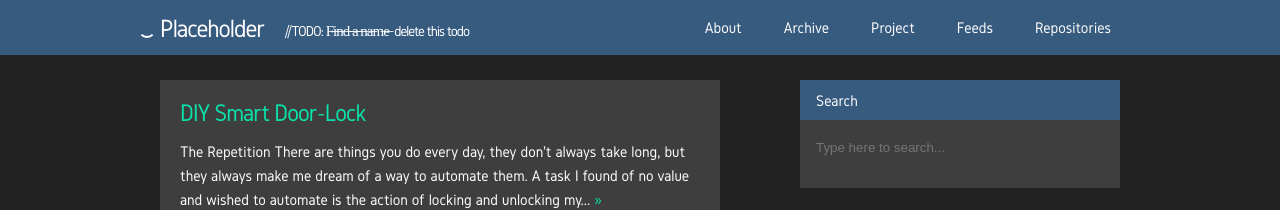
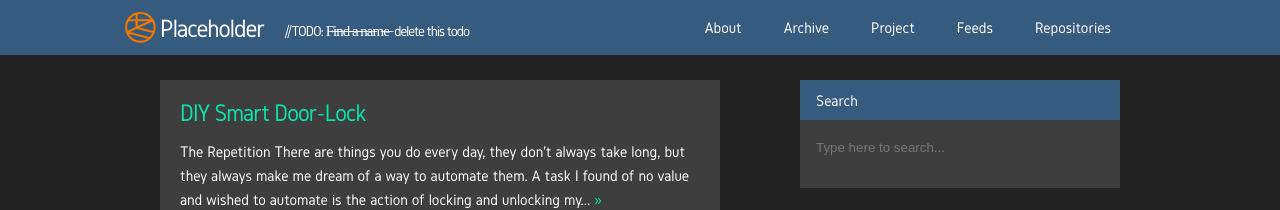
Before and after one commit to lapinozz/lapinozz.github.io, a Jekyll site: the page built from index.html, in a window 1280 px wide. Shown: the top 210 px of the page. Built offline with Jekyll 4.4.1, drawn with Linux system fonts in a browser that asks for light colours; nearby versions of some CDN libraries; the list of posts is cut into pages by our own code; comment, search, counter and statistics services are not loaded; a style sheet for code colours, icons or effects is not loaded.

Commit message:
Replaced loading animation with logo

```diff
--- a/_includes/footer.html
+++ b/_includes/footer.html
@@ -71,14 +71,43 @@ $(document).ready(function() {
         );
     </script>
 <script type="text/javascript" src="//cdnjs.cloudflare.com/ajax/libs/jquery.pjax/1.9.6/jquery.pjax.min.js"></script>
-<script type="text/javascript" src="//cdnjs.cloudflare.com/ajax/libs/pace/1.0.2/pace.min.js"></script>
 <script type="text/javascript" src="/assets/js/jquery-autocomplete.js"></script>
 <script src="/assets/js/responsive_waterfall.js"></script>
+<script src="/assets/js/logo.js"></script>
 <script type="text/javascript" src="//cdnjs.cloudflare.com/ajax/libs/jquery.lazyload/1.9.1/jquery.lazyload.min.js"></script>
 <script>
 
+const scale = 0.035;
+const settings = {
+  radius: 136 * scale,
+  padding: 10 * scale,
+  lineWidth: 20 * scale,
+  lStartAngle: -15 + 360,
+  zAngles0: -60 + 360,
+  zAngles1: -110 + 360,
+  zAngles2: 140,
+  isPath: false,
+  anim: 'basic',
+  loop:  true,
+  alternate:  true,
+  color: '#ef7800'
+};
 
-$(document).ready(function(){$(".menu-icon").click(function(){$(".trigger").toggle()})}),$(function(){$(document).pjax("#route","body",{fragment:"body",timeout:1e5,scrollTo:0,push:!0,maxCacheLength:20,replace:!1})}),$(document).on("pjax:error",function(e,n,t,o,c){return c.success(n.responseText,t,n),!1});var options={url:"/gblk.json",getValue:"title",list:{match:{enabled:!0,maxNumberOfElements:5}},template:{type:"links",fields:{link:"url"}},theme:"square"};$("#countries").easyAutocomplete(options),Pace.on("start",function(){$(".pacel").show()}),Pace.on("done",function(){$(".pacel").hide()}),$(function(){$("img").lazyload({})});var waterfall=new Waterfall({containerSelector:".wf-container",boxSelector:".wf-box",minBoxWidth:180});$(document).ready(function(){$(".menu-icon").click(function(){$(".trigger").toggle()})});
+const svg = Logo.draw(settings);
+const anim = Logo.animate(svg, settings);
+$(".pacel").append(svg);
+
+$(window).load(() =>
+{
+  anim.pause();
+  let time = anim.currentTime % anim.duration;
+  const finishAnim = Logo.animate(svg, {...settings, loop: false, alternate: false});
+  finishAnim.pause();
+  finishAnim.seek(time);
+  finishAnim.play();
+});
+
+$(document).ready(function(){$(".menu-icon").click(function(){$(".trigger").toggle()})}),$(function(){$(document).pjax("#route","body",{fragment:"body",timeout:1e5,scrollTo:0,push:!0,maxCacheLength:20,replace:!1})}),$(document).on("pjax:error",function(e,n,t,o,c){return c.success(n.responseText,t,n),!1});var options={url:"/gblk.json",getValue:"title",list:{match:{enabled:!0,maxNumberOfElements:5}},template:{type:"links",fields:{link:"url"}},theme:"square"};$("#countries").easyAutocomplete(options),$(function(){$("img").lazyload({})});var waterfall=new Waterfall({containerSelector:".wf-container",boxSelector:".wf-box",minBoxWidth:180});$(document).ready(function(){$(".menu-icon").click(function(){$(".trigger").toggle()})});
 
 </script>
 <script id="dsq-count-scr" src="//theplaceholder.disqus.com/count.js" async></script>
--- a/assets/css/alternative.css
+++ b/assets/css/alternative.css
@@ -699,108 +699,14 @@ ul {
     margin-left: 65px;
     z-index: 0;
 }
-
-.pace-inactive {
-    display: none;
-}
-
-.pacel .pace-progress {
-    z-index: 2000;
-    right: 100%;
-    width: 100%;
-    margin-right: auto;
-    margin-left: auto;
-    padding-right: 30px;
-}
-
-.pacel .pace-progress-inner {
+.pacel > svg {
     display: block;
     position: absolute;
-    right: 0px;
-    width: 100px;
-    height: 100%;
-    box-shadow: 0 0 10px #29d, 0 0 5px #29d;
-    opacity: 1.0;
-    -webkit-transform: rotate(3deg) translate(0px, -4px);
-    -moz-transform: rotate(3deg) translate(0px, -4px);
-    -ms-transform: rotate(3deg) translate(0px, -4px);
-    -o-transform: rotate(3deg) translate(0px, -4px);
-    transform: rotate(3deg) translate(0px, -4px);
-}
-
-.pacel .pace-activity {
-    display: block;
-    position: relative;
     z-index: 2000;
-    top: 20px;
+    top: 12px;
     left: 37%;
-    width: 14px;
-    height: 14px;
-    border: solid 2px transparent;
-    border-top-color: #fff;
-    /* border-left-color: rgba(255, 255, 255, 0.14); */
-    border-radius: 10px;
-    -webkit-animation: pace-spinner 400ms linear infinite;
-    -moz-animation: pace-spinner 400ms linear infinite;
-    -ms-animation: pace-spinner 400ms linear infinite;
-    -o-animation: pace-spinner 400ms linear infinite;
-    animation: pace-spinner 400ms linear infinite;
-    margin-left: -87px;
-}
-
-@-webkit-keyframes pace-spinner {
-    0% {
-        -webkit-transform: rotate(0deg);
-        transform: rotate(0deg);
-    }
-    100% {
-        -webkit-transform: rotate(360deg);
-        transform: rotate(360deg);
-    }
-}
-
-@-moz-keyframes pace-spinner {
-    0% {
-        -moz-transform: rotate(0deg);
-        transform: rotate(0deg);
-    }
-    100% {
-        -moz-transform: rotate(360deg);
-        transform: rotate(360deg);
-    }
-}
-
-@-o-keyframes pace-spinner {
-    0% {
-        -o-transform: rotate(0deg);
-        transform: rotate(0deg);
-    }
-    100% {
-        -o-transform: rotate(360deg);
-        transform: rotate(360deg);
-    }
-}
-
-@-ms-keyframes pace-spinner {
-    0% {
-        -ms-transform: rotate(0deg);
-        transform: rotate(0deg);
-    }
-    100% {
-        -ms-transform: rotate(360deg);
-        transform: rotate(360deg);
-    }
-}
-
-@keyframes pace-spinner {
-    0% {
-        transform: rotate(0deg);
-        transform: rotate(0deg);
-    }
-    100% {
-        transform: rotate(360deg);
-        transform: rotate(360deg);
-    }
+    margin-left: -100px;
+    background-size: 100% 100%;
 }
 
 .arrowLeft a {
```
Also changed, not shown: assets/js/logo.js (added).
